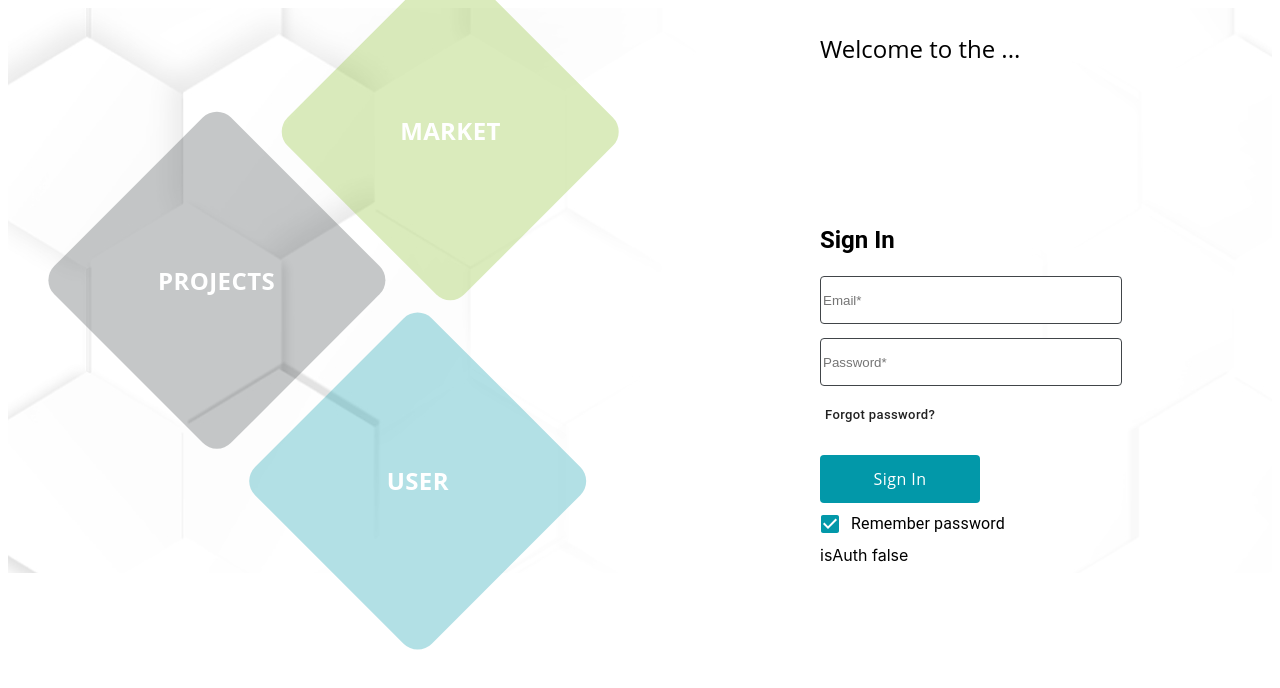
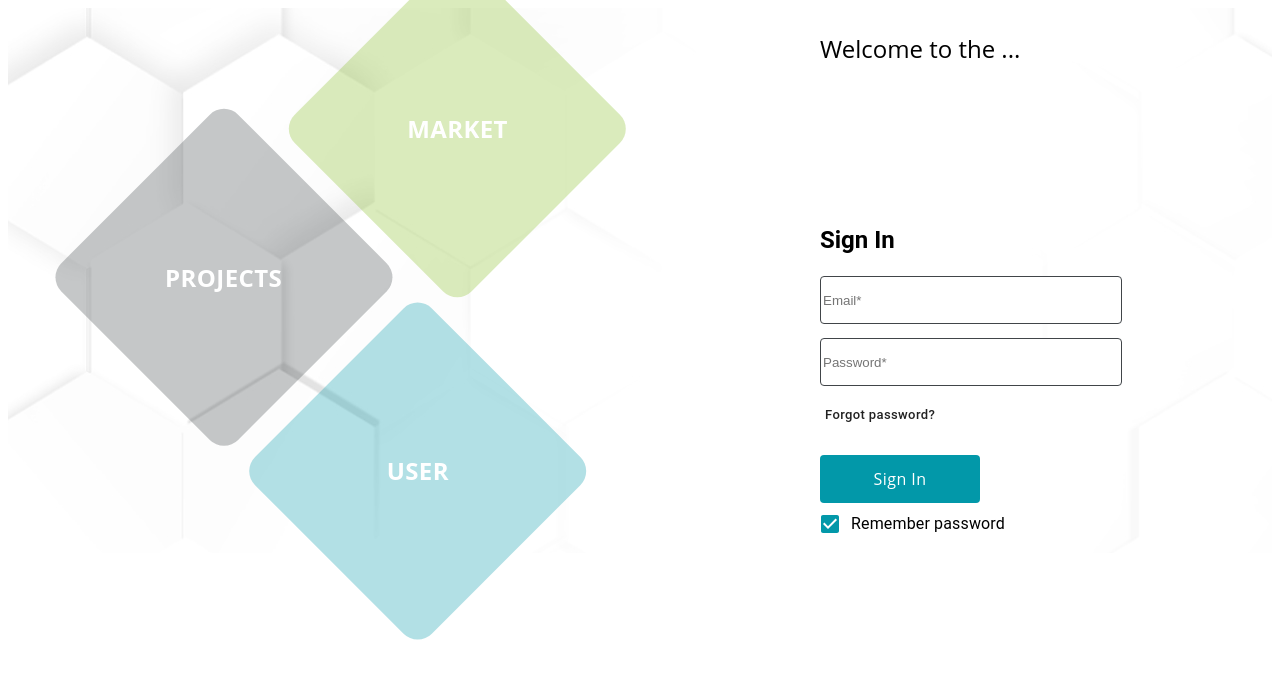
Before and after one commit to SekToR90/test-itmo, a React (Create React App) app: page / in a window 1280 px wide. Shown: the top 688 px of the page. Built offline with nearby package versions, Linux system fonts and the light colour scheme.

Commit message:
finish renderUser function

```diff
--- a/src/components/MainAuthorization/MainAuthorization.js
+++ b/src/components/MainAuthorization/MainAuthorization.js
@@ -36,7 +36,7 @@ function MainAuthorization({ dispatch, isAuth, loading, user, hasErrors }) {
   const renderUsers = () => {
     if (loading) return <p>Loading users...</p>
     if (hasErrors) return <p>Unable to display users.</p>
-    return <div>isAuth {String(isAuth)}</div>
+    return !isAuth ?  form : <div>{user.name}/{user.id}</div>
   }
 
   const form = <>
@@ -51,12 +51,11 @@ function MainAuthorization({ dispatch, isAuth, loading, user, hasErrors }) {
         label="Remember password"
       />
     </form>
-    {renderUsers()}
   </>
 
   return (
     <Main children={
-      form
+      renderUsers()
     } />
   );
 }
```
